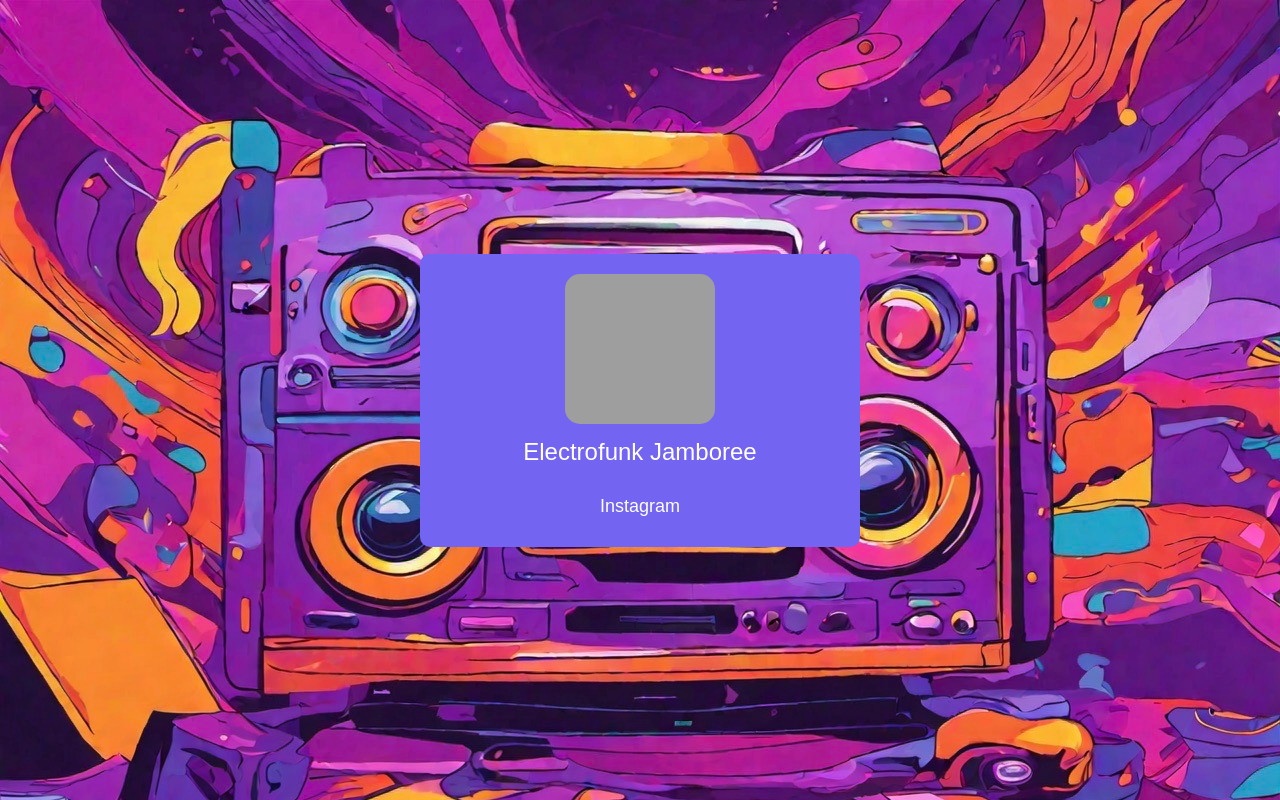
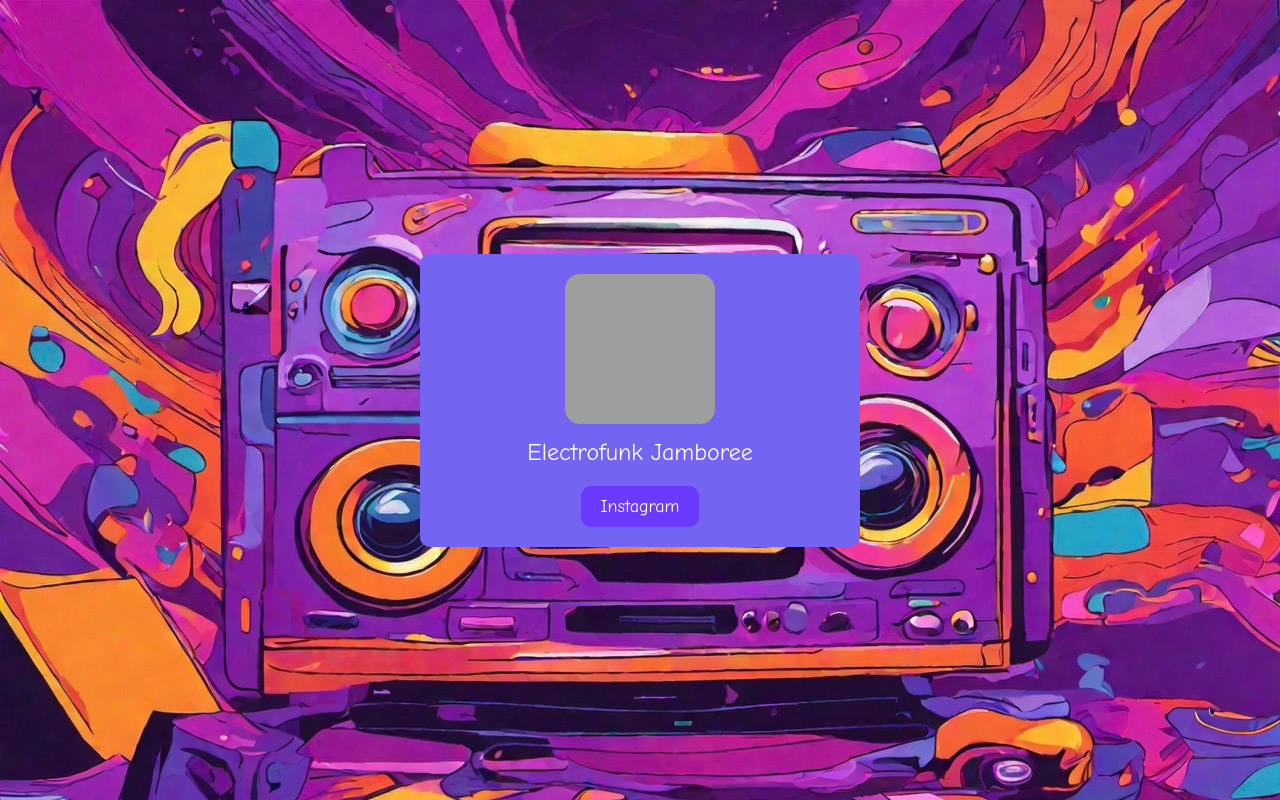
Before and after one commit to georgejay4/georgejay4.github.io, a plain HTML site: page index.html in a window 1280 px wide. Drawn offline with Linux system fonts and the light colour scheme; grey boxes are pictures that could not be loaded.

Commit message:
Update index.html

```diff
--- a/index.html
+++ b/index.html
@@ -7,7 +7,7 @@
     <link rel="icon" href="static/EJLogo.png" type="image/png">
     <style>
         body {
-            font-family: Arial, sans-serif;
+            font-family: 'Comic Sans MS', cursive;
             margin: 0;
             padding: 0;
             display: flex;
@@ -15,7 +15,6 @@
             align-items: center;
             min-height: 100vh;
             color: white;
-            animation: gradientAnimation 10s infinite alternate, reverseGradientAnimation 10s infinite alternate-reverse;
             background-image: url("static/bg.jpeg");
             background-size: cover;
             background-repeat: no-repeat;
@@ -64,16 +63,18 @@
             align-items: center;
             margin-top: 20px;
         }
-        .social-links a {
-            display: block;
+        .button {
+            display: inline-block;
+            padding: 10px 20px;
+            background-color: #6B3AFF;
+            color: white;
             text-decoration: none;
-            color: white;
-            margin: 10px 0;
+            border-radius: 10px;
             font-size: 18px;
-            transition: color 0.3s ease;
+            transition: background-color 0.3s ease;
         }
-        .social-links a:hover {
-            color: #6B3AFF;
+        .button:hover {
+            background-color: #8E43ED;
         }
     </style>
 </head>
@@ -82,7 +83,7 @@
         <img src="static/EJLogo.png" alt="Profile Picture" class="profile-img">
         <div class="username">Electrofunk Jamboree</div>
         <div class="social-links">
-            <a href="https://instagram.com/electrofunkjamboree" target="_blank">Instagram</a>
+            <a href="https://instagram.com/electrofunkjamboree" target="_blank" class="button">Instagram</a>
         </div>
     </div>
 </body>
```
